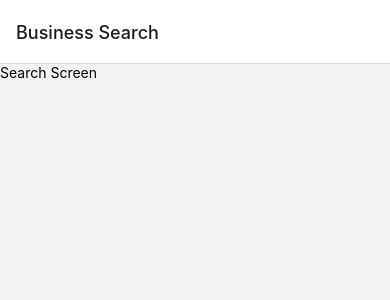
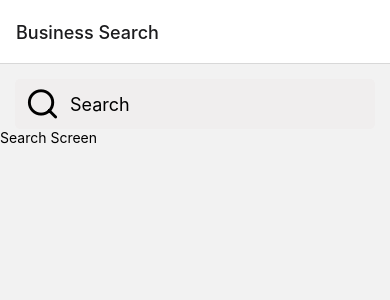
Before and after one commit to ima17/food-finder, a React Native app: screen /Search in a window 390 px wide. Shown: the top 300 px of the page. Built offline with nearby package versions, Linux system fonts and the light colour scheme.

Commit message:
Implement search bar

```diff
--- a/src/screens/SearchScreen.js
+++ b/src/screens/SearchScreen.js
@@ -1,9 +1,24 @@
-import React from "react";
-import { Text,View,StyleSheet } from "react-native";
+import React, { useState } from "react";
+import { Text, View, StyleSheet } from "react-native";
+import SearchBar from "../components/SearchBar";
 
-const SearchScreen = ()=>{
-    return <Text>Search Screen</Text>
-}
+const SearchScreen = () => {
+  const [term, setTerm] = useState("");
+
+  return (
+    <View>
+      <SearchBar
+        term={term}
+        onChangeTerm={(newTerm) => setTerm(newTerm)}
+        onTermSubmit={() => {
+          console.log("Submitted");
+        }}
+      />
+      <Text>Search Screen </Text>
+      <Text>{term}</Text>
+    </View>
+  );
+};
 
 const style = StyleSheet.create({});
 
```
